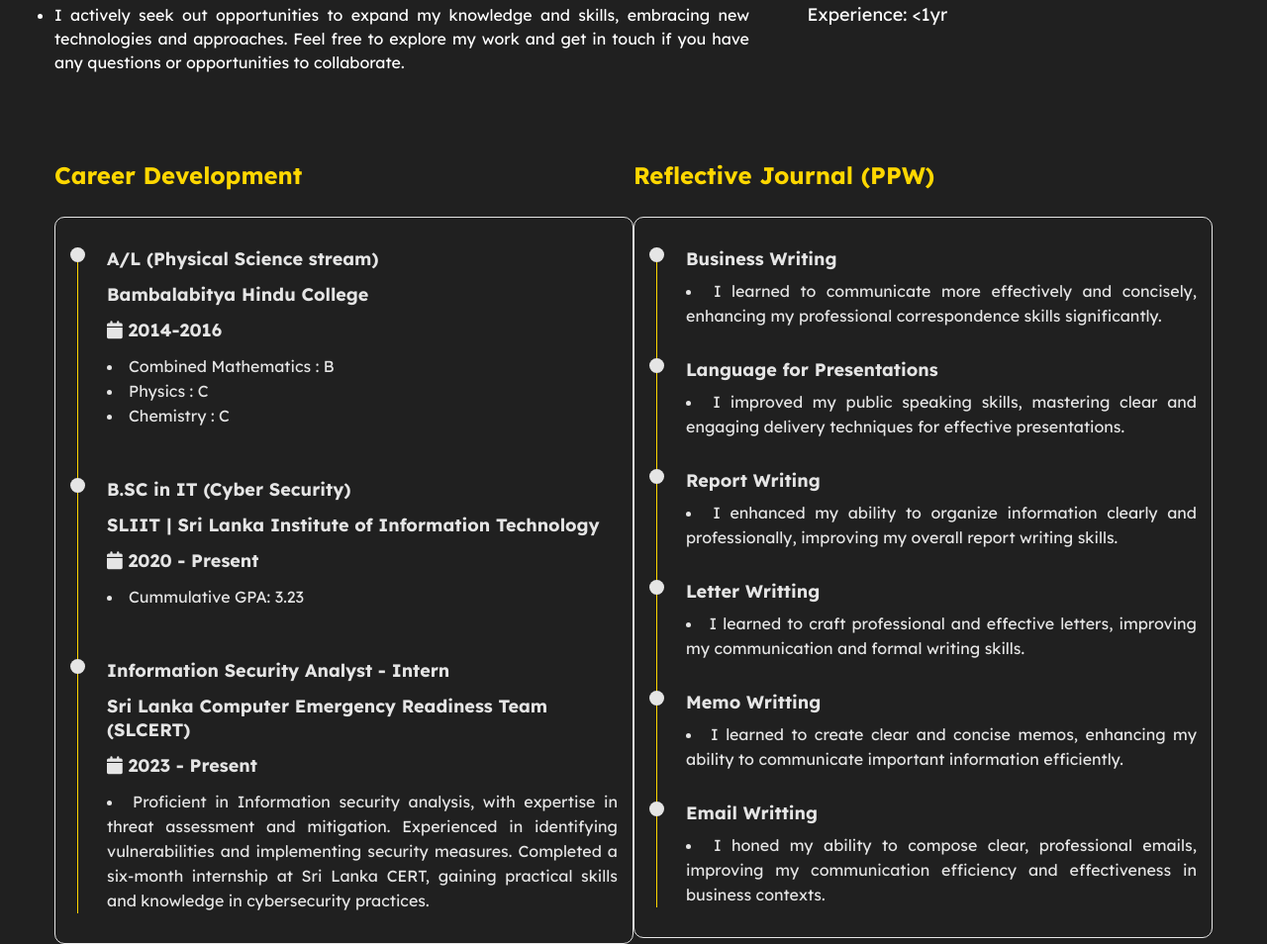
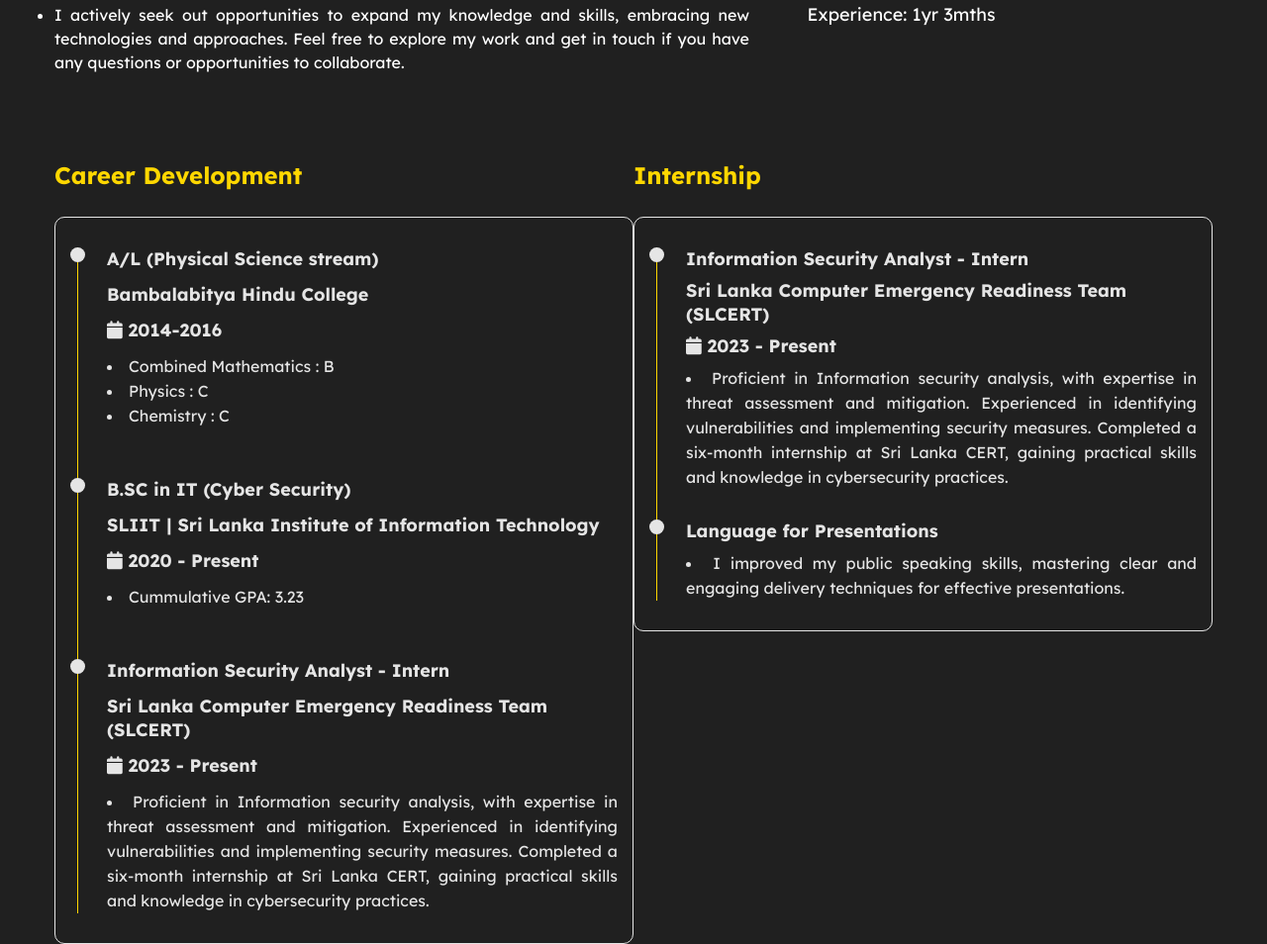
Before and after one commit to hardeesh97/Portfolio-Website, a plain HTML site: page index.html in a window 1280 px wide. Shown: the part 926-1880 px from the top of the page at 99% size. Drawn offline with nearby package versions, Linux system fonts and the light colour scheme.

Commit message:
Update index.html

```diff
--- a/index.html
+++ b/index.html
@@ -72,7 +72,7 @@
                 <div class="about-content">
                     <h4>About Me</h4>
                     <ul>
-                      <li> I am currently pursuing my final year Bachelor's Degree in Information Technology, specializing in Cybersecurity. I am gaining practical experience through an internship at Sri Lanka CERT as an Information Security Analyst. I have built a solid foundation in cybersecurity practices, particularly in areas such as threat analysis, vulnerability assessment, and incident response. </li>
+                      <li> I completed my Bachelor's Degree in Information Technology, specializing in Cybersecurity. I am gaining practical experience through an internship at Sri Lanka CERT as an Information Security Analyst. I have built a solid foundation in cybersecurity practices, particularly in areas such as threat analysis, vulnerability assessment, and incident response. </li>
                       <li> My expertise in these areas allows me to approach projects with confidence and deliver high-quality results. I have a strong belief in the value of continuous learning and staying adaptable in the ever-evolving world of information security. </li>
                       <li> I actively seek out opportunities to expand my knowledge and skills, embracing new technologies and approaches. Feel free to explore my work and get in touch if you have any questions or opportunities to collaborate.
 
@@ -91,7 +91,7 @@
                         <li>From: Srilanka</li>
                         <li>Email: hardeesh97@gmail.com</li>
                         <li>Availabiltiy: Fulltime</li>
-                        <li>Experience: &lt;1yr</li>
+                        <li>Experience: 1yr 3mths</li>
                     </ul>
                 </div>
             </div>
@@ -154,7 +154,7 @@
                     </div>
                 </div>
                 <div class="internship">
-                    <h3 class="title">Reflective Journal (PPW)</h3>
+                    <h3 class="title">Internship</h3>
                     <div class="row">
                         <div class="timeline-box">
                             <div class="timeline">
@@ -162,8 +162,12 @@
                                 <!-- Timeline-item -->
                                 <div class="timeline-item">
                                     <div class="circle-dot"></div>
-                                    <h3 class="timeline-title">Business Writing</h3>
-                                    <li class="timeline-text"> I learned to communicate more effectively and concisely, enhancing my professional correspondence skills significantly.
+                                    <h3 class="timeline-title">Information Security Analyst - Intern</h3>
+                                    <h4 class="timeline-title"> Sri Lanka Computer Emergency Readiness Team (SLCERT)</h4>
+                                    <h4 class="timeline-title">
+                                        <i class="fa fa-calendar"></i> 2023 - Present
+                                    </h4>
+                                    <li class="timeline-text">Proficient in Information security analysis, with expertise in threat assessment and mitigation. Experienced in identifying vulnerabilities and implementing security measures. Completed a six-month internship at Sri Lanka CERT, gaining practical skills and knowledge in cybersecurity practices.
                                     </li>
                                 </div>
                                 <!-- Timeline-item -->
@@ -171,30 +175,6 @@
                                     <div class="circle-dot"></div>
                                     <h3 class="timeline-title">Language for Presentations</h3>
                                     <li class="timeline-text"> I improved my public speaking skills, mastering clear and engaging delivery techniques for effective presentations.</li>
-                                </div>
-                                 <!-- Timeline-item -->
-                                 <div class="timeline-item">
-                                    <div class="circle-dot"></div>
-                                    <h3 class="timeline-title">Report Writing</h3>
-                                    <li class="timeline-text"> I enhanced my ability to organize information clearly and professionally, improving my overall report writing skills.</li>
-                                </div>
-                                 <!-- Timeline-item -->
-                                 <div class="timeline-item">
-                                    <div class="circle-dot"></div>
-                                    <h3 class="timeline-title">Letter Writting</h3>
-                                    <li class="timeline-text"> I learned to craft professional and effective letters, improving my communication and formal writing skills.</li>
-                                </div>
-                                 <!-- Timeline-item -->
-                                 <div class="timeline-item">
-                                    <div class="circle-dot"></div>
-                                    <h3 class="timeline-title">Memo Writting</h3>
-                                    <li class="timeline-text"> I learned to create clear and concise memos, enhancing my ability to communicate important information efficiently.</li>
-                                </div>
-                                 <!-- Timeline-item -->
-                                 <div class="timeline-item">
-                                    <div class="circle-dot"></div>
-                                    <h3 class="timeline-title">Email Writting</h3>
-                                    <li class="timeline-text">I honed my ability to compose clear, professional emails, improving my communication efficiency and effectiveness in business contexts.</li>
                                 </div>
 
                             </div>
```
